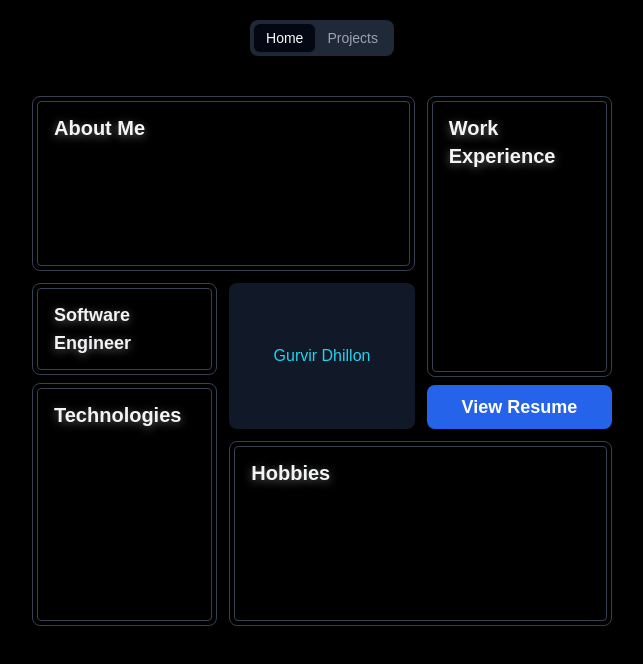
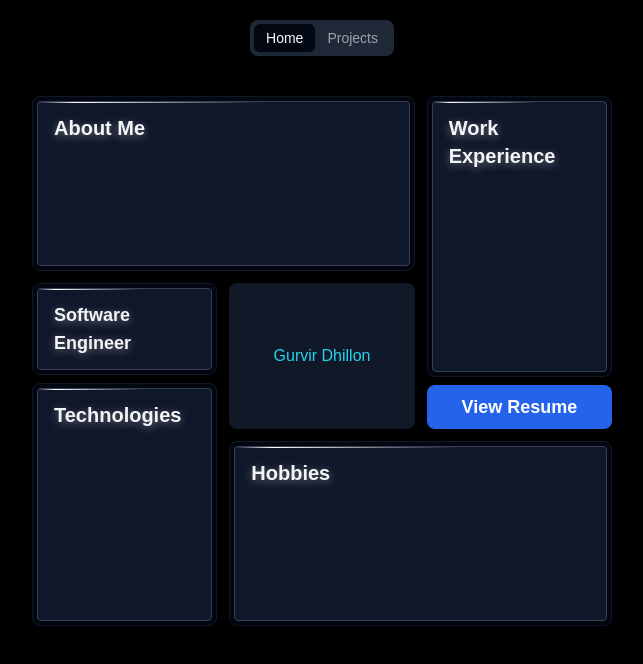
Before and after one commit to gdhillon2/portfolio, a Next.js app: page / in a window 1280 px wide. Shown: the top 664 px of the page, without its empty margins (318-961 px from the left). Built offline with nearby package versions, Linux system fonts and the light colour scheme.

Commit message:
added light effect to home page sections (still need to implement vertical glare)

```diff
--- a/app/globals.css
+++ b/app/globals.css
@@ -8,6 +8,16 @@ body {
 
 .base-text {
   @apply text-gray-100;
+}
+
+.corner-glare-item-inner-horizontal {
+  z-index: 1;
+  background-image: linear-gradient(to right, #0000 0%, #fff 10%, #0000 60%);
+  position: absolute;
+  top: 0px;
+  inset: 0% 0% auto;
+  height: 1px;
+  width: 100%;
 }
 
 .glare-item-outer {
--- a/app/page.tsx
+++ b/app/page.tsx
@@ -16,8 +16,9 @@ export default function Home() {
             <div className="grid grid-cols-3 w-[50%] h-[75%] gap-3 p-5">
                 <div className="hero-section">
                     <div className="animate-slide-in-left w-full h-full">
-                        <div className="relative w-full h-full p-1 rounded-lg border border-gray-700 base-text shadow-md">
-                            <div className="relative w-full h-full px-4 py-3 rounded-sm border border-gray-700 base-text shadow-md">
+                        <div className="relative w-full h-full p-1 rounded-lg border border-gray-900 base-text shadow-md bg-gray-950">
+                            <div className="relative w-full h-full px-4 py-3 rounded-sm border border-gray-700 base-text shadow-md bg-slate-900">
+                                <div className="corner-glare-item-inner-horizontal"></div>
                                 <div className="text-shadow text-xl font-bold">About Me</div>
                             </div>
                         </div>
@@ -25,8 +26,9 @@ export default function Home() {
                 </div>
                 <div className="work-section">
                     <div className="w-full h-full flex flex-col gap-2">
-                        <div className="w-full h-full p-1 rounded-lg border border-gray-700 base-text animate-slide-in-down opacity-0 shadow-md">
-                            <div className="relative w-full h-full px-4 py-3 rounded-sm border border-gray-700 base-text shadow-md">
+                        <div className="w-full h-full p-1 rounded-lg border border-gray-900 base-text animate-slide-in-down opacity-0 shadow-md bg-gray-950">
+                            <div className="relative w-full h-full px-4 py-3 rounded-sm border border-gray-700 base-text shadow-md bg-slate-900">
+                                <div className="corner-glare-item-inner-horizontal"></div>
                                 <div className="text-shadow text-xl font-bold">Work Experience</div>
                                 <div className="w-full h-full"></div>
                             </div>
@@ -44,15 +46,19 @@ export default function Home() {
                 <div className="tech-section">
                     <div className="w-full h-full flex flex-col gap-2">
                         <div className="flex w-full animate-slide-in-left-delay-200 opacity-0">
-                            <div className="text-shadow flex w-full h-full p-1 rounded-lg base-text text-lg font-bold border border-gray-700">
-                                <div className="relative w-full h-full px-4 py-3 rounded-sm border border-gray-700 base-text shadow-md">
+                            <div className="text-shadow flex w-full h-full p-1 rounded-lg base-text text-lg font-bold border border-gray-900 bg-gray-950">
+                                <div className="relative w-full h-full px-4 py-3 rounded-sm border border-gray-700 base-text shadow-md bg-slate-900">
+                                <div className="corner-glare-item-inner-horizontal"></div>
                                     Software Engineer
                                 </div>
                             </div>
                         </div>
-                        <div className="w-full h-full p-1 animate-slide-in-up rounded-lg border border-gray-700 base-text text-pink-400 shadow-md">
-                            <div className="relative w-full h-full px-4 py-3 rounded-sm border border-gray-700 base-text shadow-md">
-                                <div className="text-shadow text-xl font-bold">Technologies</div>
+                        <div className="w-full h-full p-1 animate-slide-in-up rounded-lg border border-gray-900 base-text text-pink-400 shadow-md bg-gray-950">
+                            <div className="relative w-full h-full px-4 py-3 rounded-sm border border-gray-700 base-text shadow-md bg-slate-900">
+                                <div className="corner-glare-item-inner-horizontal"></div>
+                                <div className="text-shadow text-xl font-bold">
+                                    Technologies
+                                </div>
                             </div>
                         </div>
                     </div>
@@ -64,8 +70,9 @@ export default function Home() {
                 </div>
                 <div className="hobbies-section">
                     <div className="animate-slide-in-right w-full h-full">
-                        <div className="w-full h-full p-1 rounded-lg border border-gray-700 base-text shadow-md">
-                            <div className="relative w-full h-full px-4 py-3 rounded-sm border border-gray-700 base-text shadow-md">
+                        <div className="w-full h-full p-1 rounded-lg border border-gray-900 base-text shadow-md bg-gray-950">
+                            <div className="relative w-full h-full px-4 py-3 rounded-sm border border-gray-700 base-text shadow-md bg-slate-900">
+                                <div className="corner-glare-item-inner-horizontal"></div>
                                 <div className="text-shadow text-xl font-bold">Hobbies</div>
                             </div>
                         </div>
```
